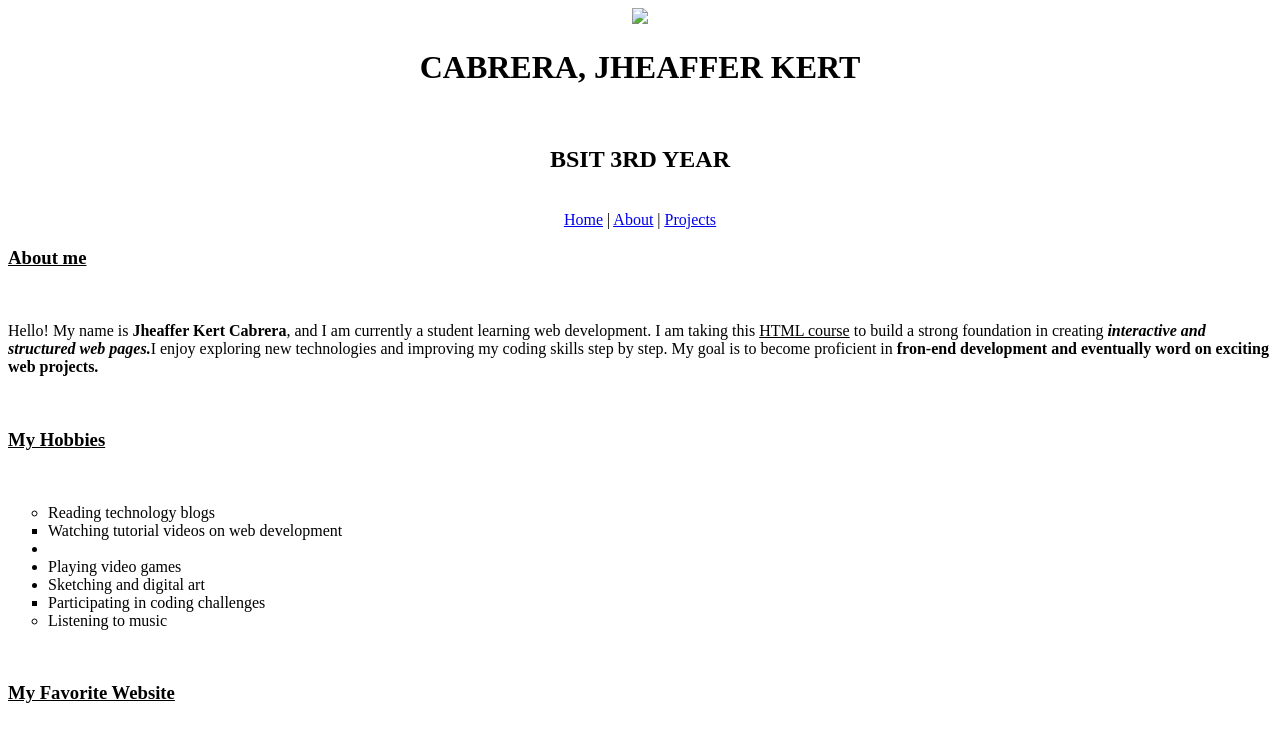
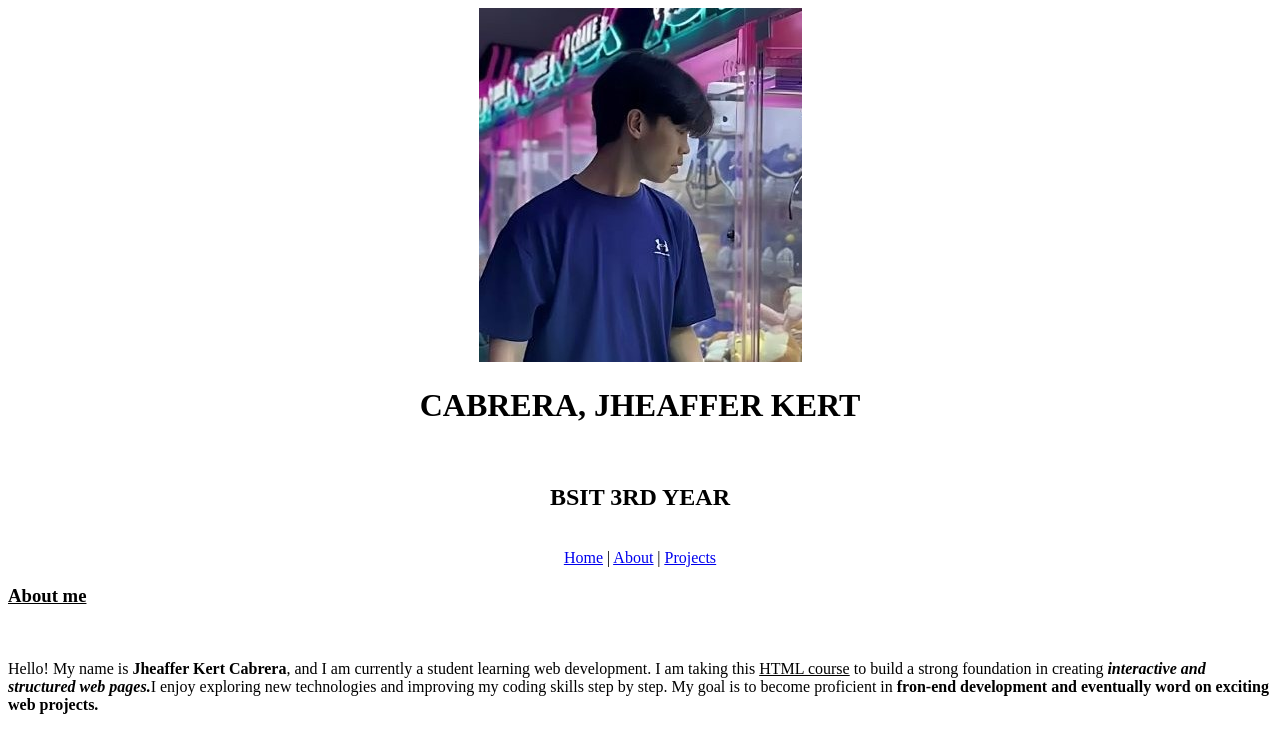
Before and after one commit to jheaffer/EXAM, a plain HTML site: page index.html in a window 1280 px wide. Shown: the top 754 px of the page. Drawn offline with Linux system fonts and the light colour scheme.

Commit message:
Update index.html

```diff
--- a/index.html
+++ b/index.html
@@ -7,7 +7,7 @@
 </head>
 <body>
     <center>
-    <img src = “ME.JPG”>
+    <img src="https://github.com/jheaffer/EXAM/blob/main/ME.JPG" alt="ME.JPG"/>
     <h1>CABRERA, JHEAFFER KERT</h1><br>
     <h2>BSIT 3RD YEAR</h3><br>
 
```
